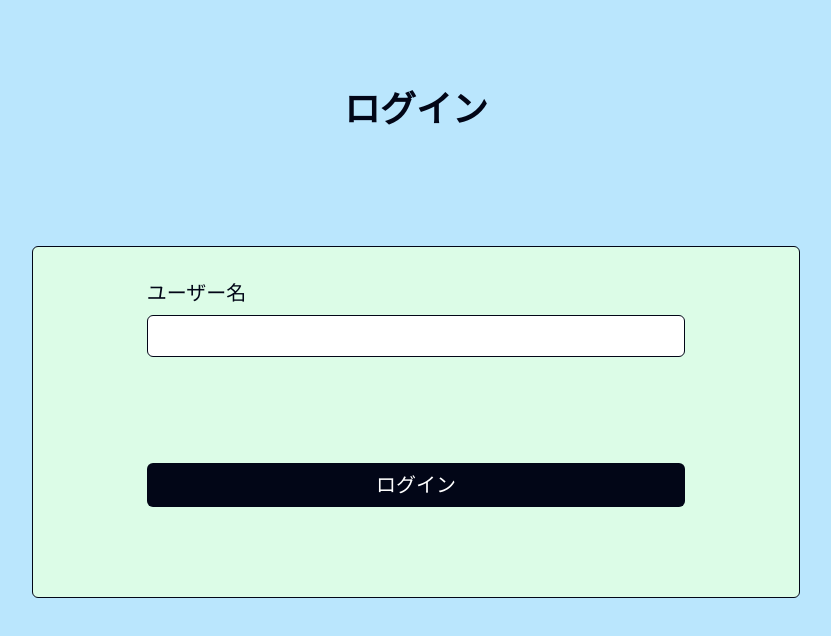
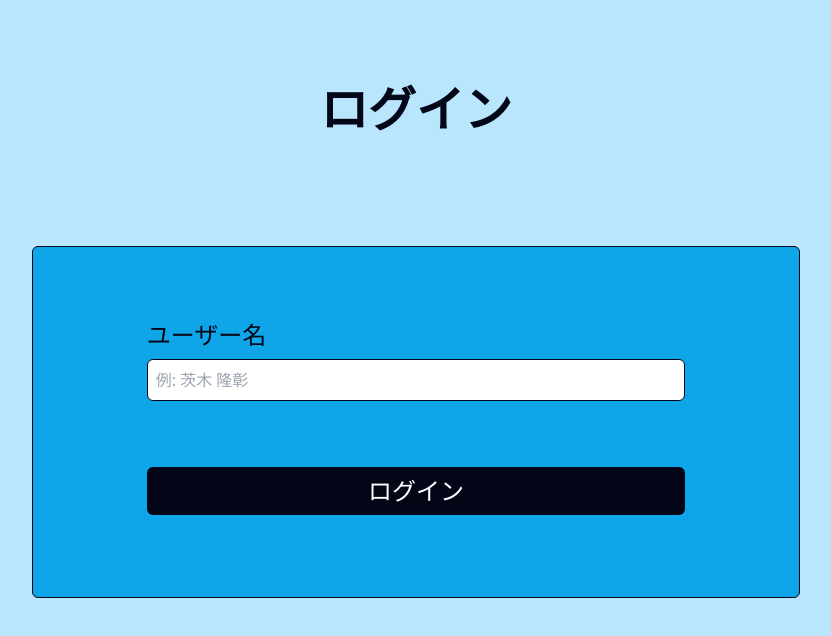
Before and after one commit to haruki26/poker-app-frontend, a React (Vite) app: page /login in a window 1280 px wide. Shown: the top 636 px of the page, without its empty margins (224-1055 px from the left). Built offline with nearby package versions, Linux system fonts and the light colour scheme.

Commit message:
Change the layout of the login page and add placeholders

```diff
--- a/src/pages/Login.tsx
+++ b/src/pages/Login.tsx
@@ -1,16 +1,63 @@
-import { useState } from "react";
-import InputForm from "../components/InputForm";
+import React, { useState } from "react";
 
+// InputForm コンポーネント
+type InputFormProps = {
+    onChange: (e: React.ChangeEvent<HTMLInputElement>) => void;
+    value: React.InputHTMLAttributes<HTMLInputElement>["value"];
+    placeholder?: string;
+    className?: string;
+    isNumber?: boolean;
+};
+
+const InputForm: React.FC<InputFormProps> = ({
+    onChange,
+    value,
+    placeholder = "",
+    className = "",
+    isNumber = false,
+}) => {
+    const [isError, setIsError] = useState<boolean>(false);
+
+    const numberChecker = (e: React.ChangeEvent<HTMLInputElement>) => {
+        e.preventDefault();
+
+        const inputValue = Number(e.target.value);
+        if (isNaN(inputValue) || inputValue < 0) {
+            setIsError(true);
+            return;
+        }
+
+        setIsError(false);
+        onChange(e);
+    };
+
+    return (
+        <div className="flex flex-col gap-1 w-full h-12">
+            <input
+                type="text"
+                value={value}
+                placeholder={placeholder}
+                onChange={(e) => (isNumber ? numberChecker(e) : onChange(e))}
+                className={`p-2 rounded-md ${className} ${
+                    isError ? "border-red-500" : ""
+                }`}
+            />
+            {isError && <span className="text-red-500">入力値が不正です</span>}
+        </div>
+    );
+};
+
+// LoginPage コンポーネント
 const LoginPage: React.FC = () => {
     const [username, setUsername] = useState<string>("");
     const [errorMessage, setErrorMessage] = useState<string>("");
 
-    // ユーザー名
+    // ユーザー名入力時の処理
     const handleUsernameChange = (e: React.ChangeEvent<HTMLInputElement>) => {
         setUsername(e.target.value);
     };
 
-    // フォーム送信
+    // フォーム送信時の処理
     const handleSubmit = (e: React.FormEvent) => {
         e.preventDefault();
 
@@ -31,18 +78,20 @@ const LoginPage: React.FC = () => {
     return (
         <div className="max-w-screen-md h-full m-auto flex flex-col gap-10">
             <div className="h-1/4 flex justify-center items-center">
-          <h1 className="text-4xl font-bold text-slate-950">ログイン</h1>
+                <h1 className="text-5xl font-bold text-slate-950">ログイン</h1>
             </div>
-        <div className="min-h-[22rem] flex bg-green-100 border border-slate-950 rounded-md">
+            <div className="min-h-[22rem] flex bg-sky-500 border border-slate-950 rounded-md">
                 <div className="px-6 py-8 h-full w-full flex flex-col items-center">
                     {errorMessage && (
-              <p className="text-red-500 text-center mb-4">{errorMessage}</p>
+                        <p className="text-red-500 text-xl text-center font-medium mb-4">
+                            {errorMessage}
+                        </p>
                     )}
                     <form onSubmit={handleSubmit} className="flex flex-col gap-5 w-3/4">
                         {/* ユーザー名入力 */}
                         <div className="w-full mt-0">
                             <label
-                  className="text-xl font-medium text-slate-950 block mb-2"
+                                className="text-2xl font-medium text-slate-950 block mb-2 mt-10"
                                 htmlFor="username"
                             >
                                 ユーザー名
@@ -50,14 +99,15 @@ const LoginPage: React.FC = () => {
                             <InputForm
                                 onChange={handleUsernameChange}
                                 value={username}
-                  className="border border-slate-950 w-full p-2 rounded-md"
+                                placeholder="例: 茨木 隆彰"
+                                className="border border-slate-950 w-full"
                             />
                         </div>
 
                         {/* サブミットボタン */}
                         <button
                             type="submit"
-                className="bg-slate-950 text-white py-2 px-4 rounded-md hover:bg-gray-700 text-xl mt-20"
+                            className="bg-slate-950 text-white py-2 px-4 rounded-md hover:bg-gray-700 text-2xl mt-10"
                         >
                             ログイン
                         </button>
```
Lines whose indentation alone changed are shown as unchanged.
